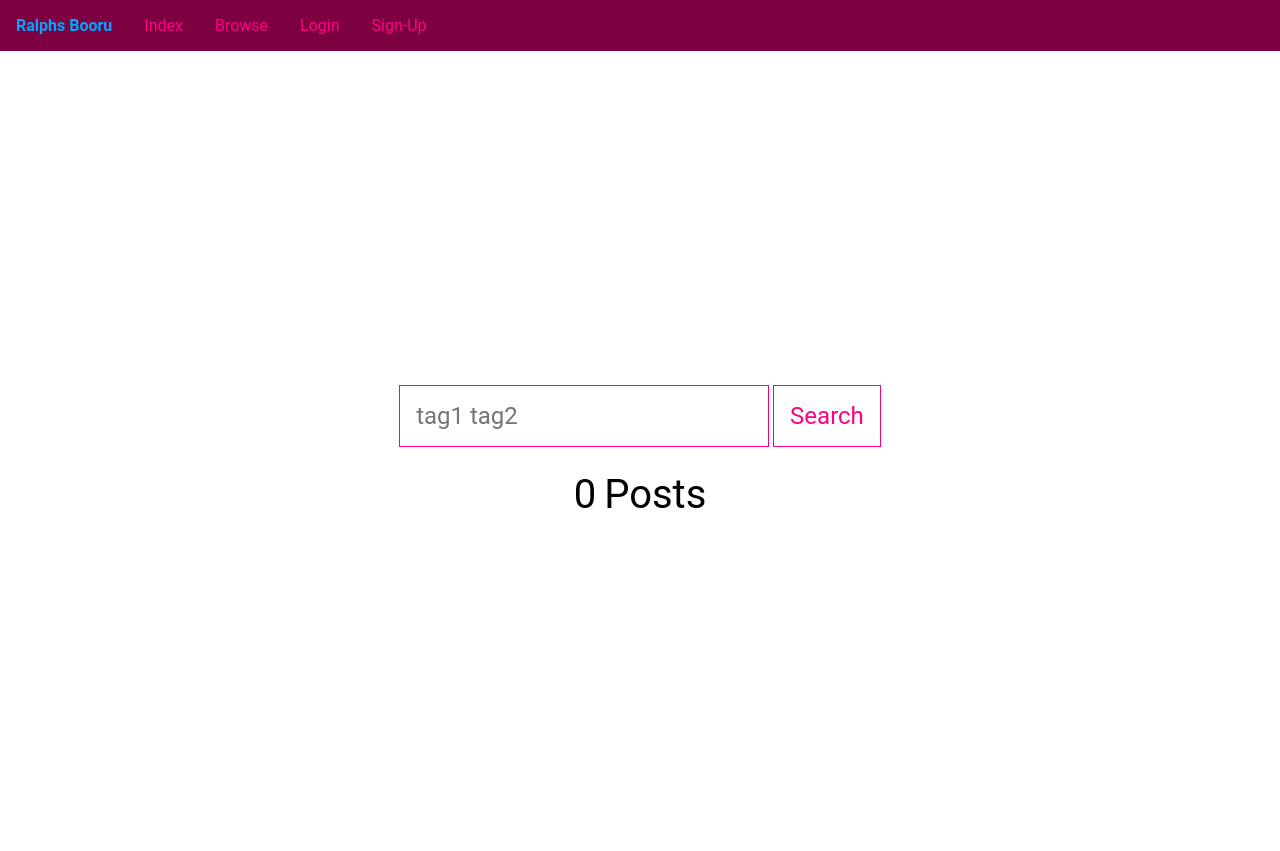
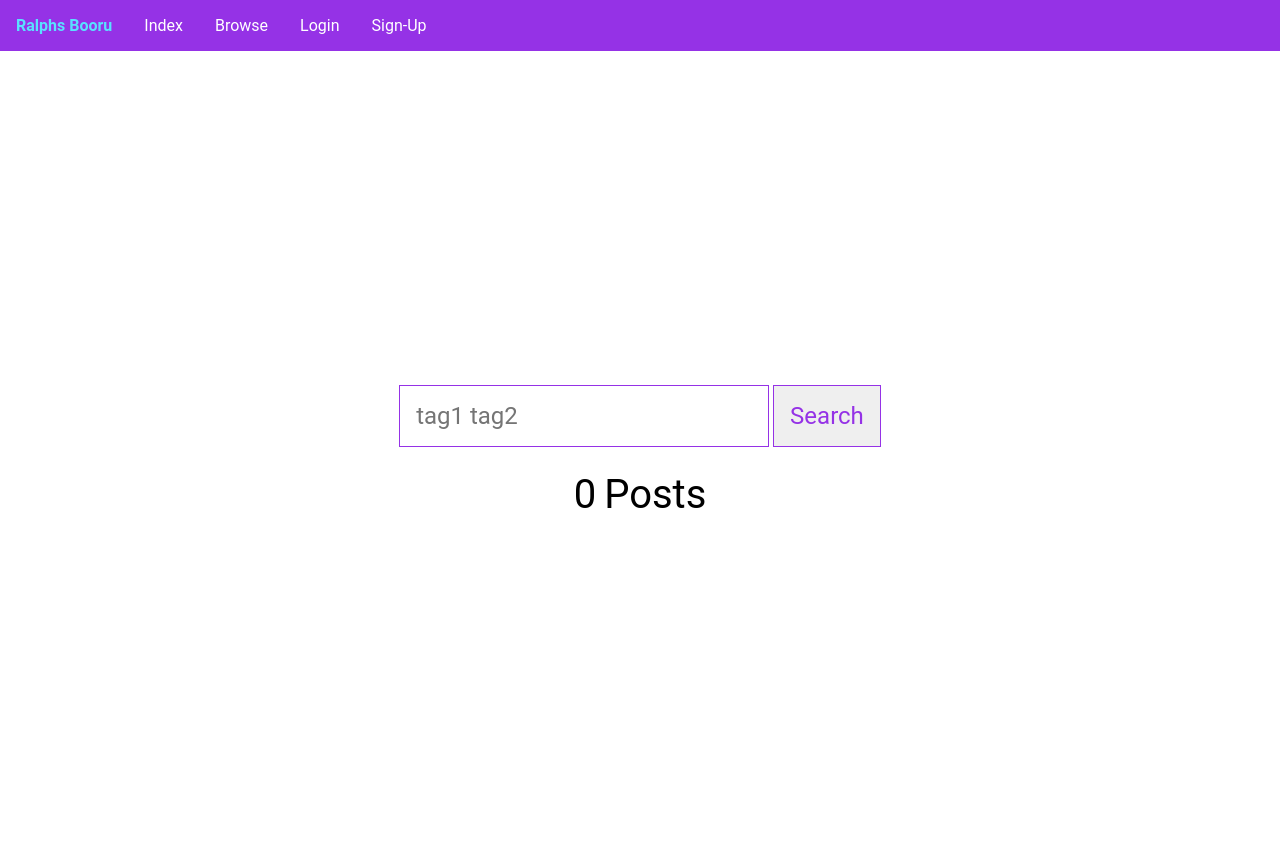
Before and after one commit to ralphrbergman/ralphs-booru, a Flask app: page / in a window 1280 px wide. Run offline with Flask 3, Linux system fonts and the light colour scheme; data that the repository does not hold is empty; parts of the project's set-up code (start-up, migrations or seed data) failed here and were passed over; some libraries are stand-ins or nearby versions.

Commit message:
CSS Improvements

```diff
--- a/static/base.css
+++ b/static/base.css
@@ -1,8 +1,14 @@
+@import 'values.css';
+
 * {
     font-family: Roboto;
     margin: 0;
     padding: 0;
     text-decoration: none;
+}
+
+a {
+    color: var(--link-color);
 }
 
 .input-group {
--- a/static/index.css
+++ b/static/index.css
@@ -1,3 +1,5 @@
+@import 'values.css';
+
 .digit {
     align-items: center;
     display: flex;
@@ -9,7 +11,7 @@
 }
 
 .digit-bar {
-    background-color: #ff0085;
+    background-color: var(--bg-color);
     height: 0.5em;
     width: 1.5em;
 }
@@ -32,10 +34,12 @@
 }
 
 .search-box, .search-btn {
-    border: 0.1rem solid #ff0085;
-    background-color: white;
-    color: #ff0085;
+    border: 0.1rem solid var(--bg-color);
     cursor: pointer;
     font-size: 1.5rem;
     padding: 1rem;
 }
+
+.search-btn {
+    color: var(--bg-color);
+}
--- a/static/nav.css
+++ b/static/nav.css
@@ -1,16 +1,19 @@
+@import 'values.css';
+
 .navbar {
-    background-color: #7d0041;
+    background-color: var(--bg-color);
+    user-select: none;
 }
 
 .navbar-anchor {
-    color: #ff0085;
+    color: #fff;
     display: block;
     font-size: 1em;
     padding: 1em;
 }
 
 .navbar-anchor:hover {
-    color: #00a6ff;
+    color: var(--link-color);
 }
 
 .navbar-anchors {
--- /dev/null
+++ b/static/values.css
@@ -0,0 +1,4 @@
+:root {
+    --bg-color: #9532e6;
+    --link-color: #59e1ff;
+}
```
